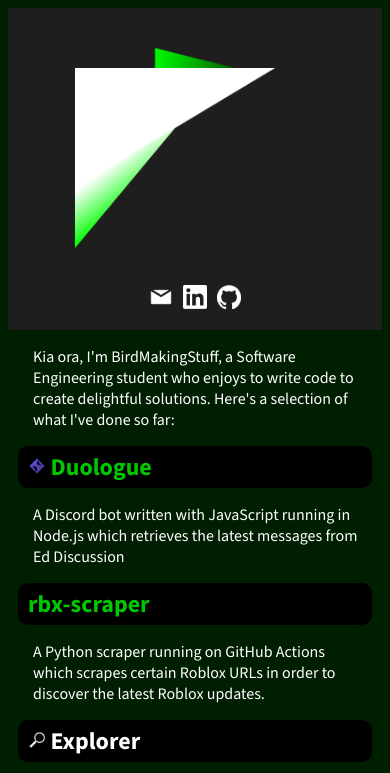
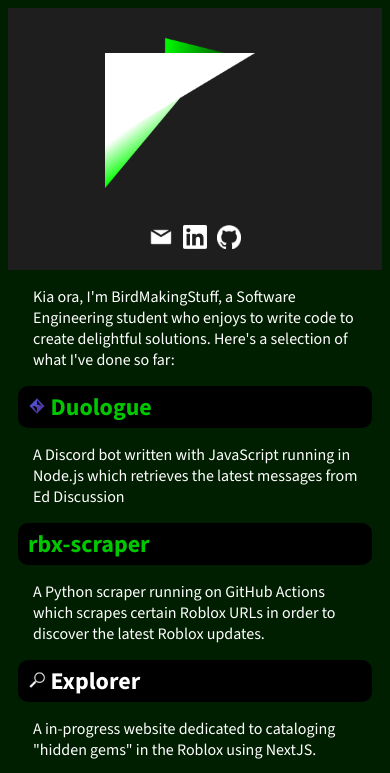
Before and after one commit to BirdMakingStuff/birdmakingstuff.github.io, a plain HTML site: page index.html in a window 390 px wide. Shown: the top 773 px of the page. Drawn offline with nearby package versions, Linux system fonts and the light colour scheme; no server answers.

Commit message:
modified logo sizes

```diff
--- a/index.html
+++ b/index.html
@@ -13,7 +13,9 @@
 
 <body>
     <div class="sidebar">
-        <img class="logo" src="/assets/logo-bright.png" height=240 width=240>
+        <div class="logo">
+            <img src="/assets/logo-bright.png" alt="BirdMakingStuff logo">
+        </div>
         <br>
         <ul class="social">
             <a href="mailto:birdmakingstuff@outlook.co.nz" rel="me"><img src="assets/mail.png" alt="Email"></a>
--- a/style.css
+++ b/style.css
@@ -86,6 +86,14 @@
     background-color: rgb(30, 30, 30);
 }
 
+.logo img {
+    height: 420px;
+    width: 420px;
+    display: block;
+    margin: auto;
+    justify-content: center;
+}
+
 @media screen and (max-width: 700px) {
     .sidebar {
         height: auto;
@@ -93,15 +101,14 @@
         position: sticky;
     }
 
+    .logo img {
+        height: 180px;
+        width: 180px;
+    }
+
     main {
         margin-left: 0px;
     }
-}
-
-.logo img {
-    display: block;
-    margin: auto;
-    justify-content: center;
 }
 
 .social img {
```
